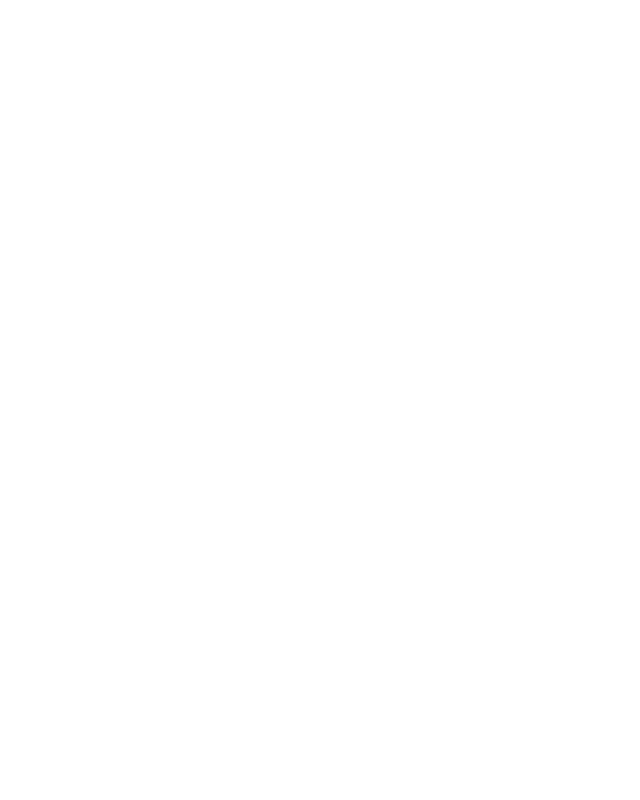
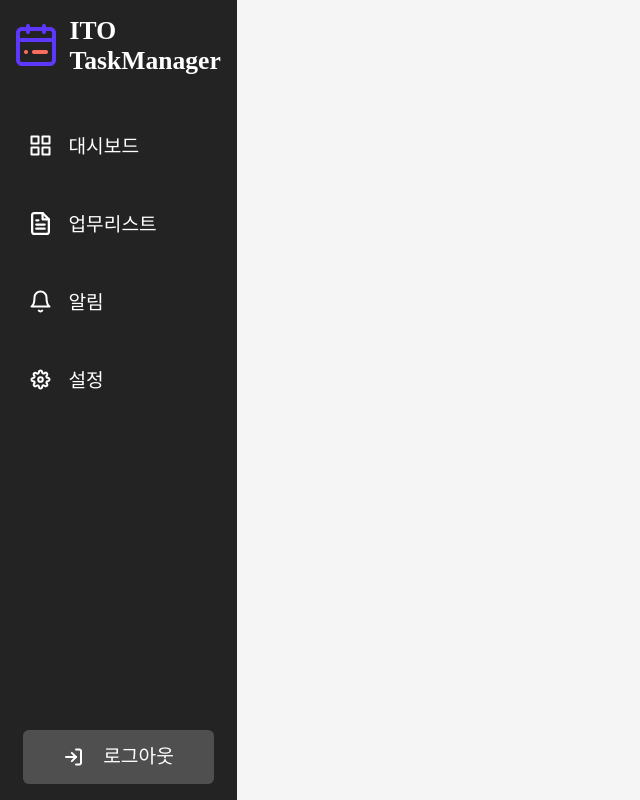
Before and after one commit to DBFIS-LifeInsuranceInfraTeam/ITO-TaskManager-FE, a React (Create React App) app: page /login in a window 1280 px wide. Before the commit this address had no page. Shown: the whole page, without its empty margins (0-640 px from the left). Built offline with nearby package versions, Linux system fonts and the light colour scheme; a web font is replaced by a local one.

Commit message:
Feat: 대시보드 화면 추가

```diff
--- a/src/App.tsx
+++ b/src/App.tsx
@@ -1,14 +1,25 @@
 import React from 'react';
 import { BrowserRouter as Router, Route, Routes } from 'react-router-dom';
 import Home from './pages/Home';
+import Menu from './components/Menu';
+import styles from './styles/App.module.css';
+import Dashboard from './pages/Dashboard';
 
 const App: React.FC = () => {
   return (
     <Router>
-      <Routes>
-        <Route path="/" element={<Home />} />
-        {/* <Route path="/login" element={<Login />} /> */}
-      </Routes>
+      <div className={styles.container}>
+        {/* 왼쪽 고정 메뉴바 */}
+        <Menu />
+
+        {/* 오른쪽 컨텐츠 영역 */}
+        <div className={styles.content}>
+          <Routes>
+            <Route path="/" element={<Home />} />
+            <Route path="/dashboard" element={<Dashboard />} />
+          </Routes>
+        </div>
+      </div>
     </Router>
   );
 };
```
